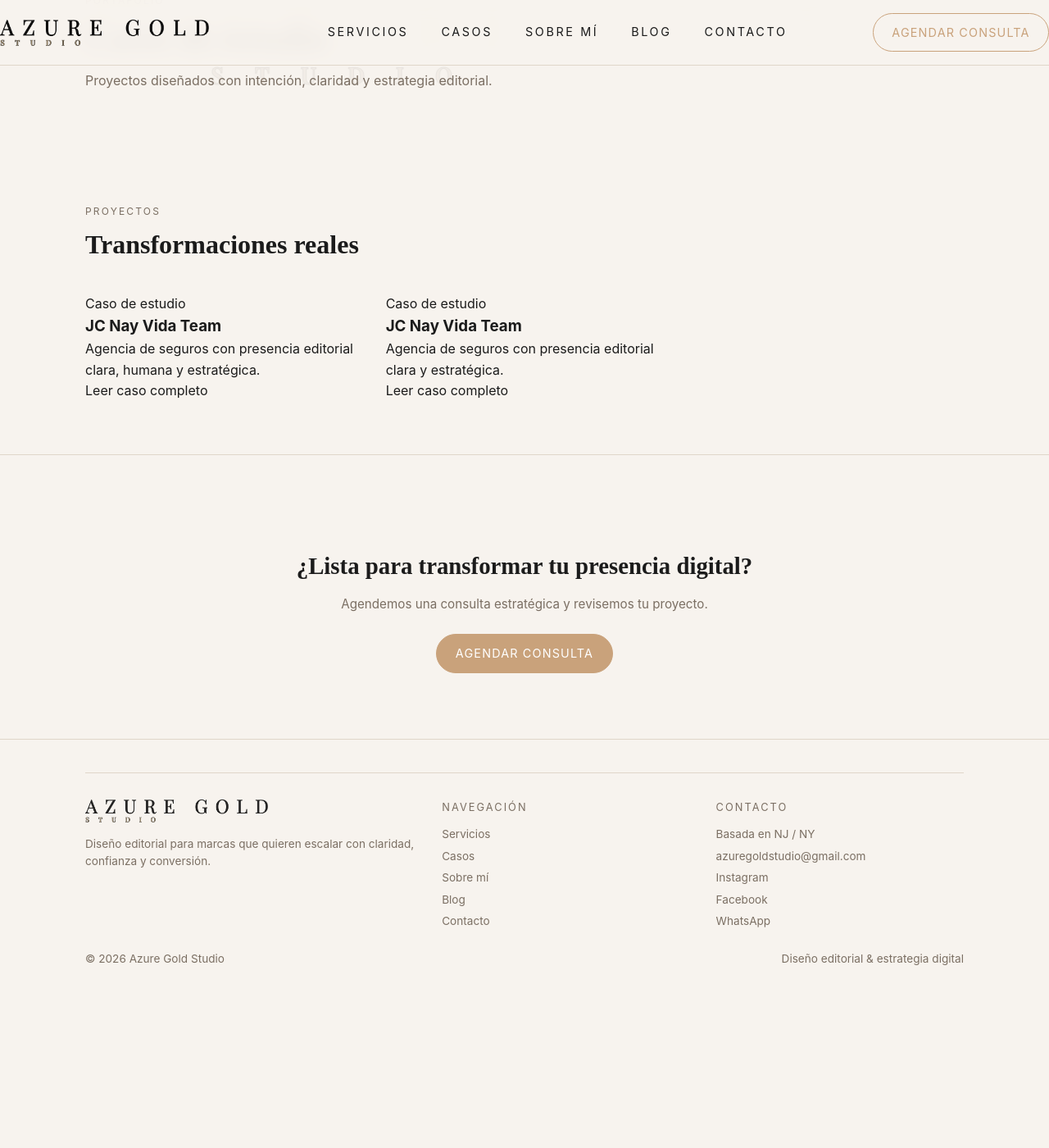
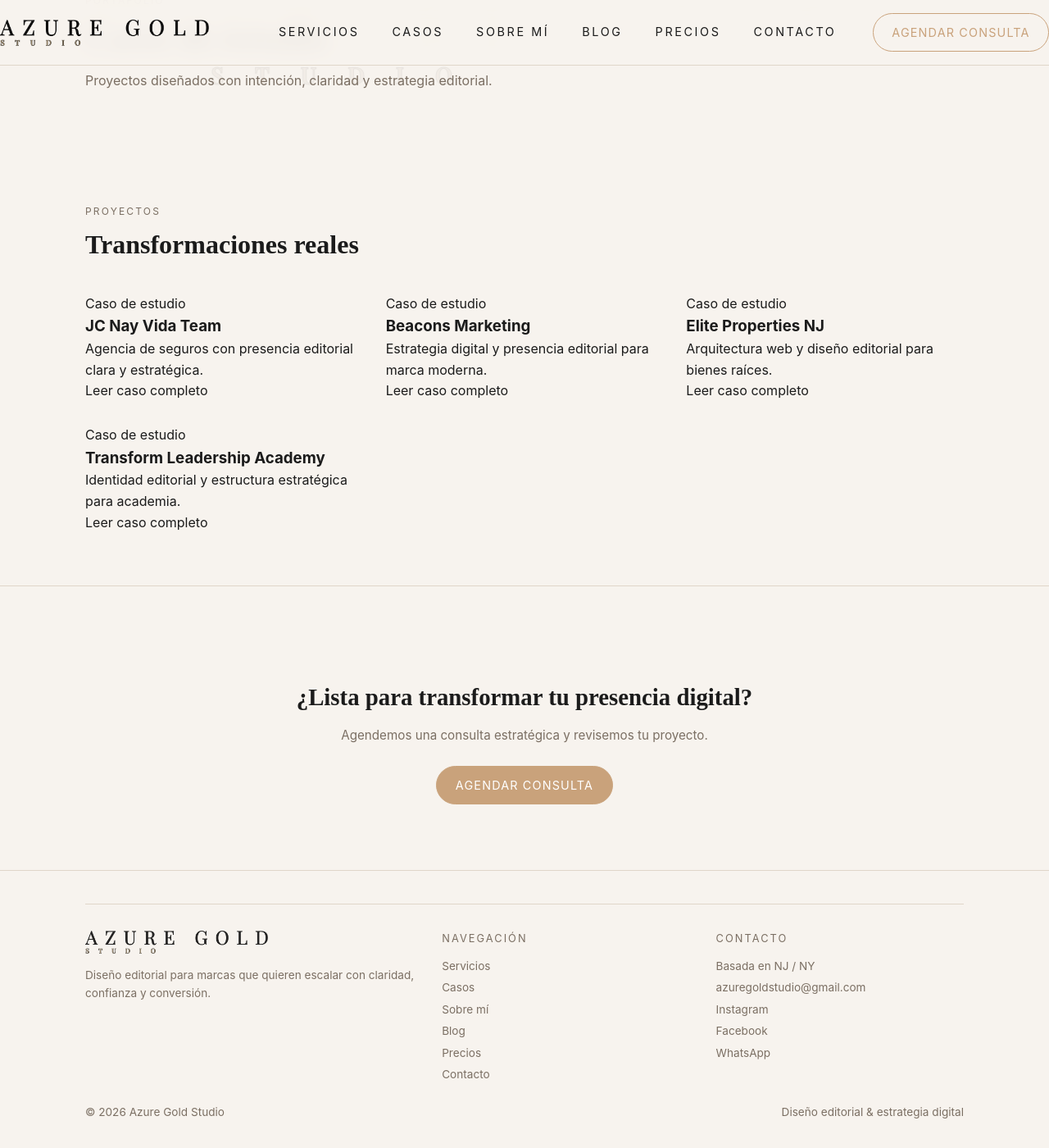
Before and after one commit to jcynay0206/mi_portfolio, a Jekyll site: the page casos/index.html, which Jekyll copies as it is, in a window 1280 px wide and 1400 px high, scrolled down 153 px. Shown: the whole window at 82% size. Built offline with Jekyll 4.4.1, drawn with Linux system fonts in a browser that asks for light colours; before the commit the page ends 1366 px from its top, so only the background shows below that.

Commit message:
Update index.html

```diff
--- a/casos/index.html
+++ b/casos/index.html
@@ -25,6 +25,7 @@
       <a href="/casos/">Casos</a>
       <a href="/sobre-mi/">Sobre mí</a>
       <a href="/blog/">Blog</a>
+      <a href="/precios/">Precios</a>
       <a href="/contacto/">Contacto</a>
     </div>
 
@@ -51,34 +52,37 @@
 
     <div class="cards-3" style="margin-top: 2.5rem;">
 
-      <!-- CASO 1: JC NAY VIDA TEAM -->
+      <!-- JC NAY VIDA TEAM (CARPETA) -->
       <article class="case-card fade-up delay-1">
         <div class="case-card-label">Caso de estudio</div>
         <h3 class="case-card-title">JC Nay Vida Team</h3>
-        <p class="case-card-text">
-          Agencia de seguros con presencia editorial clara, humana y estratégica.
-        </p>
+        <p class="case-card-text">Agencia de seguros con presencia editorial clara y estratégica.</p>
         <a href="/casos/jcnay-vida-team/" class="case-card-link">Leer caso completo</a>
       </article>
 
-      <!-- TARJETA DE JC NAY -->
-<article class="case-card fade-up">
-  <div class="case-card-label">Caso de estudio</div>
-  <h3 class="case-card-title">JC Nay Vida Team</h3>
-  <p class="case-card-text">Agencia de seguros con presencia editorial clara y estratégica.</p>
-  <a href="/casos/jcnay-vida-team/" class="case-card-link">Leer caso completo</a>
-</article>
-
-
-      <!-- AQUI PUEDES AGREGAR MÁS CASOS -->
-      <!-- EJEMPLO:
+      <!-- BEACONS MARKETING (ARCHIVO .HTML) -->
       <article class="case-card fade-up delay-2">
         <div class="case-card-label">Caso de estudio</div>
-        <h3 class="case-card-title">Nombre del proyecto</h3>
-        <p class="case-card-text">Descripción breve del caso.</p>
-        <a href="/casos/nombre-del-caso/" class="case-card-link">Leer caso completo</a>
+        <h3 class="case-card-title">Beacons Marketing</h3>
+        <p class="case-card-text">Estrategia digital y presencia editorial para marca moderna.</p>
+        <a href="/casos/beacons-marketing.html" class="case-card-link">Leer caso completo</a>
       </article>
-      -->
+
+      <!-- ELITE PROPERTIES (ARCHIVO .HTML) -->
+      <article class="case-card fade-up delay-3">
+        <div class="case-card-label">Caso de estudio</div>
+        <h3 class="case-card-title">Elite Properties NJ</h3>
+        <p class="case-card-text">Arquitectura web y diseño editorial para bienes raíces.</p>
+        <a href="/casos/elite-properties-nj.html" class="case-card-link">Leer caso completo</a>
+      </article>
+
+      <!-- TRANSFORM LEADERSHIP (ARCHIVO .HTML) -->
+      <article class="case-card fade-up delay-4">
+        <div class="case-card-label">Caso de estudio</div>
+        <h3 class="case-card-title">Transform Leadership Academy</h3>
+        <p class="case-card-text">Identidad editorial y estructura estratégica para academia.</p>
+        <a href="/casos/transform-leadership-academy.html" class="case-card-link">Leer caso completo</a>
+      </article>
 
     </div>
   </div>
@@ -109,6 +113,7 @@
           <li><a href="/casos/">Casos</a></li>
           <li><a href="/sobre-mi/">Sobre mí</a></li>
           <li><a href="/blog/">Blog</a></li>
+          <li><a href="/precios/">Precios</a></li>
           <li><a href="/contacto/">Contacto</a></li>
         </ul>
       </div>
```
